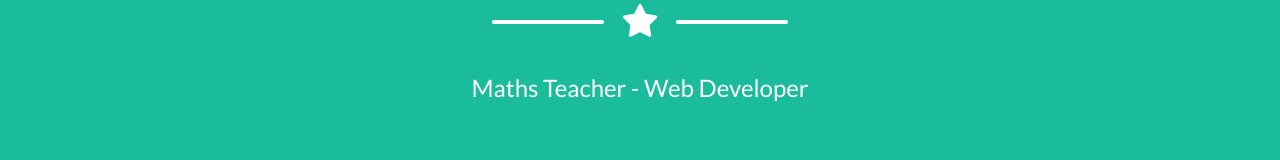
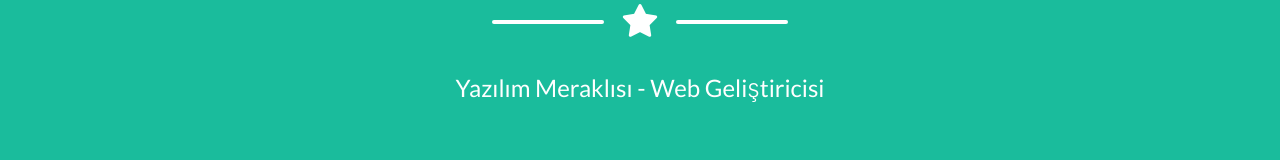
Before and after one commit to LeHisoka/LeHisoka, a plain HTML site: page index.html in a window 1280 px wide. Shown: the part 581-741 px from the top of the page. Drawn offline with nearby package versions, Linux system fonts and the light colour scheme.

Commit message:
Update index.html

```diff
--- a/index.html
+++ b/index.html
@@ -96,7 +96,7 @@
       </div>
 
       <!-- Masthead Subheading -->
-      <p class="masthead-subheading font-weight-light mb-0">Maths Teacher - Web Developer</p>
+      <p class="masthead-subheading font-weight-light mb-0">Yazılım Meraklısı - Web Geliştiricisi</p>
 
     </div>
   </header>
```
